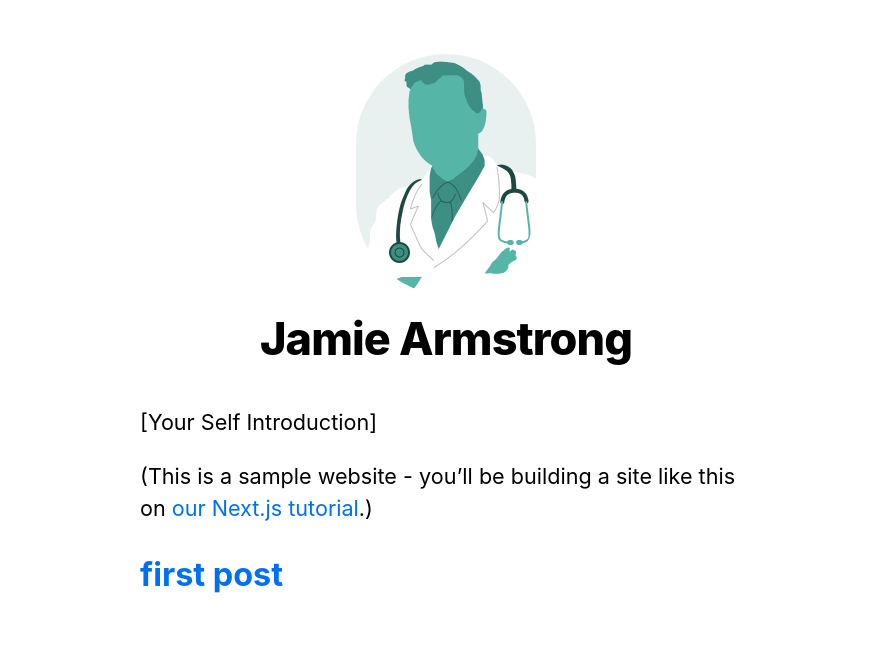
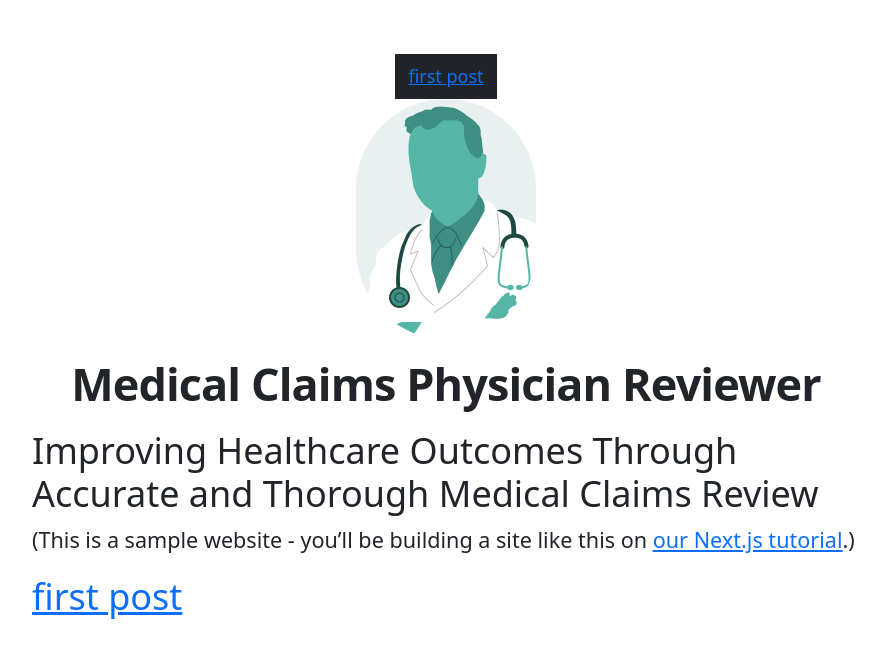
Before and after one commit to jimfalzone/nextjs.blog, a Next.js app: page / in a window 1280 px wide. Shown: the top 658 px of the page, without its empty margins (194-1079 px from the left). Built offline with nearby package versions, Linux system fonts and the light colour scheme.

Commit message:
start navbar

```diff
--- a/components/layout.js
+++ b/components/layout.js
@@ -3,8 +3,9 @@ import Image from 'next/image';
 import styles from './layout.module.css';
 import utilStyles from '../styles/utils.module.css';
 import Link from 'next/link';
+import Navigation from './navigation';
 
-const name = 'Jamie Armstrong';
+const name = 'Medical Claims Physician Reviewer';
 export const siteTitle = 'Next.js Sample Website';
 
 export default function Layout({ children, home }) {
@@ -26,6 +27,7 @@ export default function Layout({ children, home }) {
         <meta name="twitter:card" content="summary_large_image" />
       </Head>
       <header className={styles.header}>
+                <Navigation />
         {home ? (
           <>
             <Image
--- a/components/layout.module.css
+++ b/components/layout.module.css
@@ -1,5 +1,5 @@
 .container {
-    max-width: 36rem;
+    max-width: 48rem;
     padding: 0 1rem;
     margin: 3rem auto 6rem;
   }
--- /dev/null
+++ b/components/navigation.js
@@ -0,0 +1,39 @@
+import { useState } from 'react';
+import Link from 'next/link';
+
+const Navigation = () => {
+  const [isMenuOpen, setMenuOpen] = useState(false);
+
+  const toggleMenu = () => {
+    setMenuOpen(!isMenuOpen);
+  };
+
+  return (
+    <nav className="navbar navbar-expand-lg navbar-dark bg-dark">
+      <div className="container">
+        {isMenuOpen ? (
+        <Link href="/">home</Link>
+        ) : null}
+        <button
+          className="navbar-toggler"
+          type="button"
+          onClick={toggleMenu}
+        >
+          <span className="navbar-toggler-icon"></span>
+        </button>
+        <div
+          className={`collapse navbar-collapse ${isMenuOpen ? 'show' : ''}`}
+        >
+          <ul className="navbar-nav">
+            <li className="nav-item">
+            <Link href="posts/first-post">first post</Link>
+            </li>
+            {/* Add more navigation links as needed */}
+          </ul>
+        </div>
+      </div>
+    </nav>
+  );
+};
+
+export default Navigation;
--- a/package.json
+++ b/package.json
@@ -6,6 +6,7 @@
     "start": "next start"
   },
   "dependencies": {
+    "bootstrap": "^5.3.0",
     "clsx": "^1.2.1",
     "next": "latest",
     "react": "18.2.0",
--- a/pages/_app.js
+++ b/pages/_app.js
@@ -1,5 +1,8 @@
 // `pages/_app.js`
 import "../styles/globals.css";
+import "../styles/bootstrap.css";
+
+
 
 export default function MyApp({ Component, pageProps }) {
   return <Component {...pageProps} />;
--- a/pages/index.js
+++ b/pages/index.js
@@ -7,10 +7,10 @@ export default function Home() {
   return (
     <Layout home>
       <Head>
-        <title>medicalclaimsphysicianreviewer</title>
+        <title>Medical Claims Physician Reviewer</title>
       </Head>
       <section className={utilStyles.headingMd}>
-        <p>[Your Self Introduction]</p>
+        <h2>Improving Healthcare Outcomes Through Accurate and Thorough Medical Claims Review</h2>
         <p>
           (This is a sample website - you’ll be building a site like this on{' '}
           <a href="https://nextjs.org/learn">our Next.js tutorial</a>.)
--- /dev/null
+++ b/styles/bootstrap.css
@@ -0,0 +1 @@
+@import 'bootstrap/dist/css/bootstrap.min.css';
```
Also changed, not shown: 1 other file (tests, documents, lock files or other folders).
